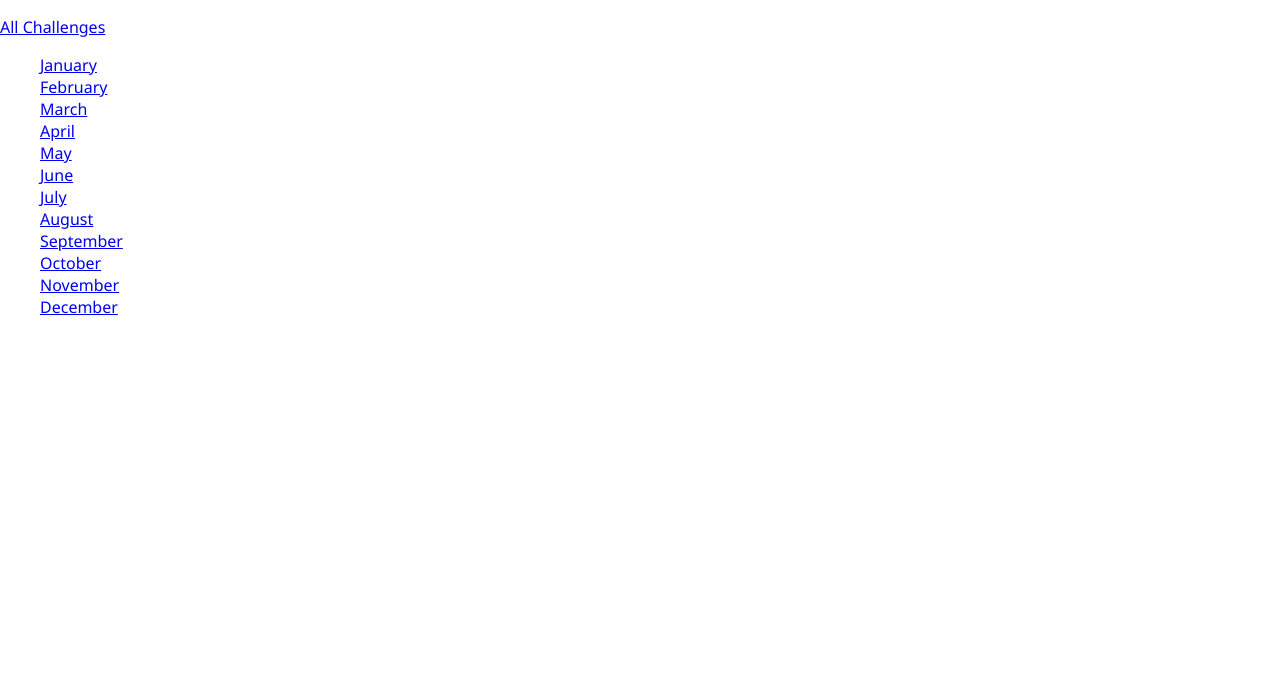
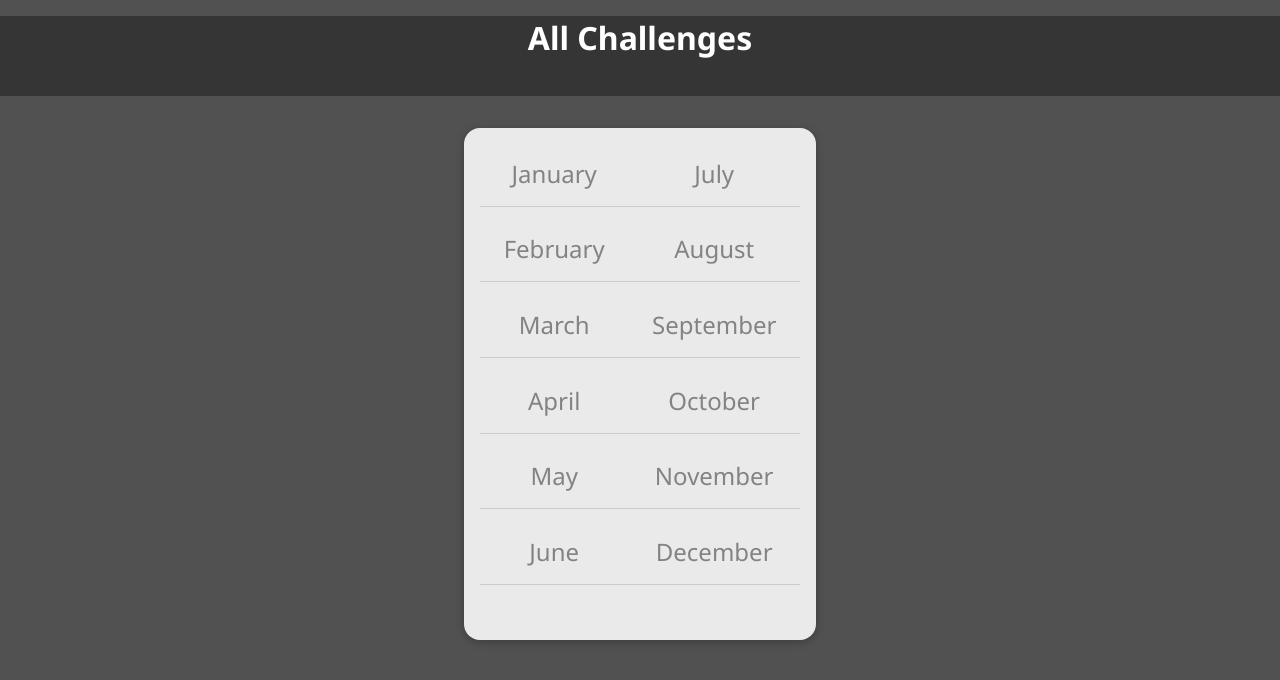
Before and after one commit to mcampbell/udemy-django, a Django app: page /challenges/ in a window 1280 px wide. Shown: the top 680 px of the page. Run offline with Django 5.2, Linux system fonts and the light colour scheme.

Commit message:
added css stylings

```diff
--- a/monthly_challenges/challenges/static/challenges/challenges.css
+++ b/monthly_challenges/challenges/static/challenges/challenges.css
@@ -1,3 +1,33 @@
 ul {
     list-style: none;
+    margin: 2rem auto;
+    width: 90%;
+    max-width: 20rem;
+    box-shadow: 0 2px 8px rgba(0, 0, 0, 0.26);
+    padding: 1rem;
+    border-radius: 1rem;
+    display: flex;
+    flex-direction: column;
+    flex-wrap: wrap;
+    height: 30rem;
+    background: #eaeaea;
 }
+
+li {
+    margin: 0.8rem 0;
+    text-align: center;
+    font-size: 1.5rem;
+    border-bottom: 1px solid #ccc;
+    padding-bottom: 1rem;
+}
+
+li a {
+    color: #838383;
+    text-decoration: none;
+}
+
+li a:hover,
+li a:active {
+    color: rebeccapurple;
+    background-color: #cccccc;
+}
--- /dev/null
+++ b/monthly_challenges/challenges/static/challenges/includes/header.css
@@ -0,0 +1,25 @@
+header {
+    width: 100%;
+    height: 5rem;
+    background-color: #353535;
+}
+
+header nav {
+    width: 100%;
+    height: 100%;
+    display: flex;
+    justify-content: center;
+    align-content: center;
+}
+
+header nav a {
+    color: white;
+    font-size: 2rem;
+    font-weight: bold;
+    text-decoration: none;
+}
+
+header nav a:hover,
+header nav a:active {
+    color: #8d46d5;
+}
--- a/monthly_challenges/challenges/templates/challenges/index.html
+++ b/monthly_challenges/challenges/templates/challenges/index.html
@@ -5,6 +5,7 @@
 
 {% block css_files %}
     <link rel="stylesheet" href="{% static 'challenges/challenges.css' %}">
+    <link rel="stylesheet" href="{% static 'challenges/includes/header.css' %}">
 {% endblock %}
 
 {% block body_content %}
--- a/monthly_challenges/static/styles.css
+++ b/monthly_challenges/static/styles.css
@@ -4,4 +4,5 @@ html {
 
 body {
     margin: 1rem auto;
+    background-color: #525151;
 }
```
Also changed, not shown: monthly_challenges/challenges/static/challenges/challenge.css (added, +22 -0 lines), monthly_challenges/challenges/templates/challenges/challenge.html (+8 -1 lines).
